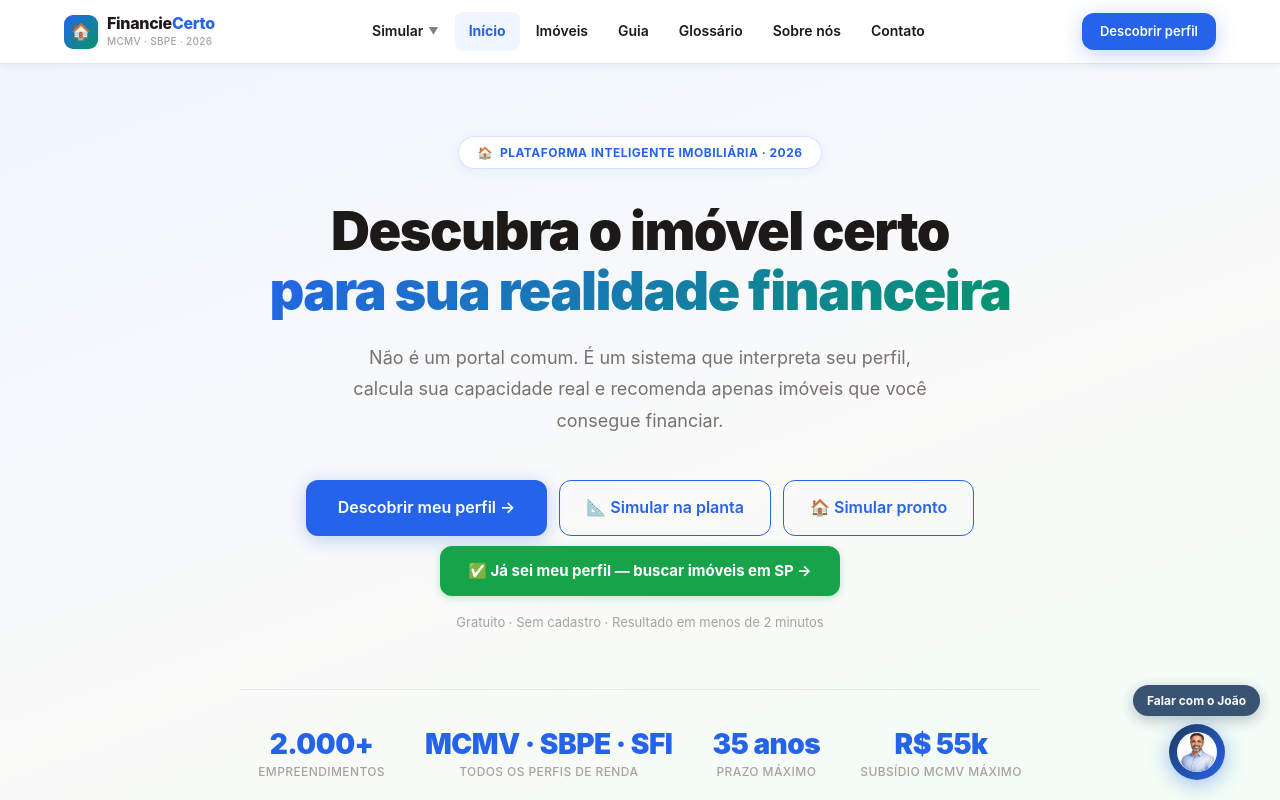
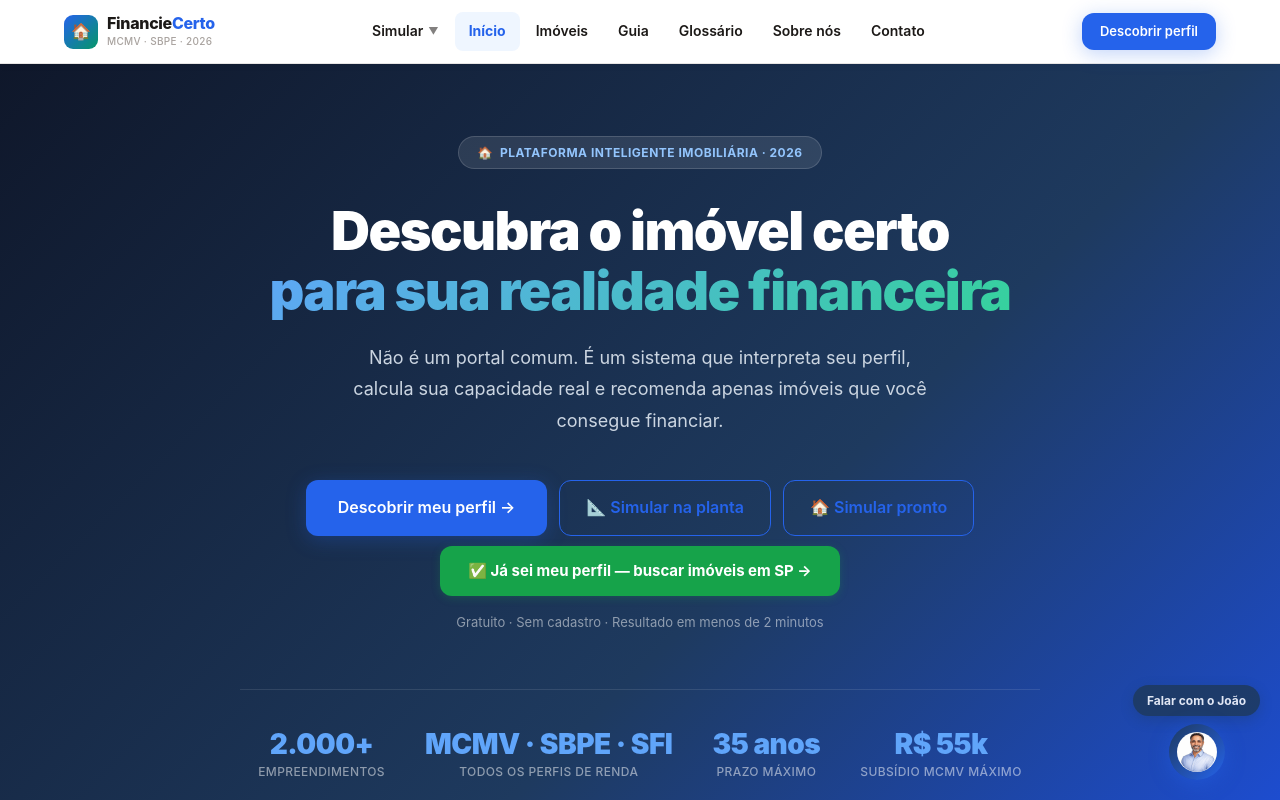
Before and after one commit to lucianomartim30-hue/financiecerto-next, a Next.js app: page / in a window 1280 px wide. Shown: the top 800 px of the page. Built offline with nearby package versions, Linux system fonts and the light colour scheme.

Commit message:
feat: padronizar heroes com azul marinho fintech em todas as páginas

```diff
--- a/app/glossario/page.tsx
+++ b/app/glossario/page.tsx
@@ -282,31 +282,31 @@ export default function GlossarioPage() {
 
       {/* ── Hero ───────────────────────────────────────────────────── */}
       <section style={{
-        background: 'linear-gradient(160deg, #eff6ff 0%, #fafaf9 60%, #f0fdf4 100%)',
+        background: 'linear-gradient(135deg, #0f172a 0%, #1e3a5f 60%, #1d4ed8 100%)',
         padding: '80px 24px 64px',
         textAlign: 'center',
       }}>
         <div className="container" style={{ maxWidth: '680px' }}>
           <div style={{
             display: 'inline-flex', alignItems: 'center', gap: '8px',
-            background: 'rgba(37,99,235,.08)',
-            border: '1px solid rgba(37,99,235,.2)',
+            background: 'rgba(255,255,255,.1)',
+            border: '1px solid rgba(255,255,255,.15)',
             borderRadius: '99px', padding: '5px 14px',
             marginBottom: '24px',
           }}>
             <span style={{ fontSize: '14px' }}>🔤</span>
-            <span style={{ fontSize: '12px', fontWeight: '700', color: '#2563eb', letterSpacing: '0.5px', textTransform: 'uppercase' }}>
+            <span style={{ fontSize: '12px', fontWeight: '700', color: '#93c5fd', letterSpacing: '0.5px', textTransform: 'uppercase' }}>
               Glossário
             </span>
           </div>
 
-          <h1 style={{ fontSize: 'clamp(28px, 5vw, 44px)', fontWeight: '800', color: '#0f172a', lineHeight: 1.2, marginBottom: '16px' }}>
+          <h1 style={{ fontSize: 'clamp(28px, 5vw, 44px)', fontWeight: '800', color: '#fff', lineHeight: 1.2, marginBottom: '16px' }}>
             Termos do{' '}
-            <span style={{ color: '#2563eb' }}>
+            <span style={{ background: 'linear-gradient(135deg, #818cf8, #38bdf8)', WebkitBackgroundClip: 'text', WebkitTextFillColor: 'transparent' }}>
               Financiamento Imobiliário
             </span>
           </h1>
-          <p style={{ fontSize: '16px', color: '#64748b', lineHeight: 1.7, marginBottom: '36px' }}>
+          <p style={{ fontSize: '16px', color: '#cbd5e1', lineHeight: 1.7, marginBottom: '36px' }}>
             {TERMS.length} termos explicados de forma clara e objetiva — do MCMV ao ITBI, de SAC a SIOPI.
           </p>
 
@@ -324,14 +324,14 @@ export default function GlossarioPage() {
               style={{
                 width: '100%',
                 padding: '14px 16px 14px 46px',
-                border: '1.5px solid #e2e8f0',
+                border: '1.5px solid rgba(255,255,255,.15)',
                 borderRadius: '12px',
-                background: '#fff',
-                color: '#0f172a',
+                background: 'rgba(255,255,255,.1)',
+                color: '#fff',
                 fontSize: '15px',
                 outline: 'none',
+                backdropFilter: 'blur(8px)',
                 boxSizing: 'border-box',
-                boxShadow: '0 1px 4px rgba(0,0,0,.06)',
               }}
             />
           </div>
--- a/app/guia/page.tsx
+++ b/app/guia/page.tsx
@@ -117,25 +117,45 @@ export default function GuiaPage() {
 
       {/* Hero */}
       <section style={{
-        background: 'linear-gradient(160deg, #eff6ff 0%, #fafaf9 60%, #f0fdf4 100%)',
-        borderBottom: '1px solid var(--border)',
+        background: 'linear-gradient(135deg, #0f172a 0%, #1e3a5f 60%, #1d4ed8 100%)',
+        borderBottom: '1px solid rgba(255,255,255,.08)',
         padding: '64px 24px 72px',
         textAlign: 'center',
       }}>
         <div style={{ maxWidth: '680px', margin: '0 auto' }}>
-          <p className="section-label">Educação Financeira</p>
-          <h1 style={{ fontSize: 'clamp(28px, 4vw, 44px)', fontWeight: '900', letterSpacing: '-1px', marginBottom: '16px' }}>
+          <div style={{
+            display: 'inline-block',
+            background: 'rgba(255,255,255,.1)',
+            border: '1px solid rgba(255,255,255,.15)',
+            borderRadius: 999,
+            padding: '5px 16px',
+            fontSize: 12, fontWeight: 700,
+            color: '#93c5fd',
+            letterSpacing: '1px',
+            textTransform: 'uppercase',
+            marginBottom: 20,
+          }}>
+            Educação Financeira
+          </div>
+          <h1 style={{ fontSize: 'clamp(28px, 4vw, 44px)', fontWeight: '900', letterSpacing: '-1px', marginBottom: '16px', color: '#fff' }}>
             Guia Completo de Financiamento
           </h1>
-          <p style={{ fontSize: '17px', color: 'var(--text-muted)', lineHeight: '1.7', maxWidth: '540px', margin: '0 auto 32px' }}>
+          <p style={{ fontSize: '17px', color: '#cbd5e1', lineHeight: '1.7', maxWidth: '540px', margin: '0 auto 32px' }}>
             Tudo que você precisa saber sobre o processo real da compra imobiliária no Brasil —
             do MCMV ao habite-se.
           </p>
           <div style={{ display: 'flex', gap: '10px', justifyContent: 'center', flexWrap: 'wrap' }}>
-            <Link href="/simulador" className="btn-primary">
+            <Link href="/simulador" style={{
+              background: '#2563eb', color: '#fff', borderRadius: 10,
+              padding: '13px 26px', fontSize: 15, fontWeight: 700, textDecoration: 'none',
+            }}>
               Simular agora →
             </Link>
-            <Link href="/glossario" className="btn-outline">
+            <Link href="/glossario" style={{
+              background: 'rgba(255,255,255,.1)', color: '#fff',
+              border: '1px solid rgba(255,255,255,.2)',
+              borderRadius: 10, padding: '13px 26px', fontSize: 15, fontWeight: 700, textDecoration: 'none',
+            }}>
               🔤 Ver glossário
             </Link>
           </div>
--- a/app/page.tsx
+++ b/app/page.tsx
@@ -85,8 +85,8 @@ export default function Home() {
 
       {/* ── Hero ────────────────────────────────────────────────────────────── */}
       <section style={{
-        background: 'linear-gradient(160deg, #eff6ff 0%, #fafaf9 55%, #f0fdf4 100%)',
-        borderBottom: '1px solid var(--border)',
+        background: 'linear-gradient(135deg, #0f172a 0%, #1e3a5f 60%, #1d4ed8 100%)',
+        borderBottom: '1px solid rgba(255,255,255,.08)',
         padding: '72px 24px 80px',
         textAlign: 'center',
       }}>
@@ -95,9 +95,9 @@ export default function Home() {
           {/* Badge */}
           <div style={{
             display: 'inline-flex', alignItems: 'center', gap: '7px',
-            background: 'rgba(255,255,255,.9)',
-            color: 'var(--primary)',
-            border: '1px solid rgba(37,99,235,.18)',
+            background: 'rgba(255,255,255,.1)',
+            color: '#93c5fd',
+            border: '1px solid rgba(255,255,255,.15)',
             borderRadius: '99px',
             padding: '6px 18px',
             fontSize: '12px',
@@ -105,7 +105,6 @@ export default function Home() {
             letterSpacing: '0.5px',
             textTransform: 'uppercase',
             marginBottom: '32px',
-            boxShadow: '0 2px 12px rgba(37,99,235,.08)',
           }}>
             <span>🏠</span> Plataforma inteligente imobiliária · 2026
           </div>
@@ -116,12 +115,12 @@ export default function Home() {
             fontWeight: '900',
             lineHeight: '1.1',
             letterSpacing: '-1.5px',
-            color: 'var(--text)',
+            color: '#fff',
             marginBottom: '22px',
           }}>
             Descubra o imóvel certo{' '}
             <span style={{
-              background: 'linear-gradient(135deg, var(--primary), var(--accent))',
+              background: 'linear-gradient(135deg, #60a5fa, #34d399)',
               WebkitBackgroundClip: 'text',
               WebkitTextFillColor: 'transparent',
               backgroundClip: 'text',
@@ -134,7 +133,7 @@ export default function Home() {
           {/* Subtítulo */}
           <p style={{
             fontSize: '18px',
-            color: 'var(--text-muted)',
+            color: '#cbd5e1',
             lineHeight: '1.75',
             marginBottom: '44px',
             maxWidth: '580px',
@@ -171,7 +170,7 @@ export default function Home() {
             </Link>
           </div>
 
-          <p style={{ fontSize: '13px', color: 'var(--text-faint)', marginTop: '16px' }}>
+          <p style={{ fontSize: '13px', color: 'rgba(255,255,255,.5)', marginTop: '16px' }}>
             Gratuito · Sem cadastro · Resultado em menos de 2 minutos
           </p>
 
@@ -183,21 +182,21 @@ export default function Home() {
             flexWrap: 'wrap',
             marginTop: '56px',
             paddingTop: '40px',
-            borderTop: '1px solid rgba(0,0,0,.07)',
+            borderTop: '1px solid rgba(255,255,255,.1)',
           }}>
             {STATS.map((s) => (
               <Link key={s.label} href={s.href} style={{ textAlign: 'center', textDecoration: 'none' }}>
                 <div style={{
                   fontSize: '28px',
                   fontWeight: '900',
-                  color: 'var(--primary)',
+                  color: '#60a5fa',
                   letterSpacing: '-0.5px',
                   lineHeight: 1,
                   marginBottom: '4px',
                 }}>
                   {s.value}
                 </div>
-                <div style={{ fontSize: '12px', color: 'var(--text-faint)', fontWeight: '500', textTransform: 'uppercase', letterSpacing: '0.4px' }}>
+                <div style={{ fontSize: '12px', color: 'rgba(255,255,255,.5)', fontWeight: '500', textTransform: 'uppercase', letterSpacing: '0.4px' }}>
                   {s.label}
                 </div>
               </Link>
--- a/app/sobre/page.tsx
+++ b/app/sobre/page.tsx
@@ -12,20 +12,20 @@ export default function SobrePage() {
 
       {/* ── SEÇÃO 1 — HERO ─────────────────────────────────────────────────── */}
       <section style={{
-        background: 'linear-gradient(160deg, #eff6ff 0%, #fafaf9 60%, #f0fdf4 100%)',
+        background: 'linear-gradient(135deg, #0f172a 0%, #1e3a5f 60%, #1d4ed8 100%)',
         padding: '80px 24px 72px',
         textAlign: 'center',
       }}>
         <div style={{ maxWidth: 760, margin: '0 auto' }}>
           <div style={{
             display: 'inline-block',
-            background: 'rgba(37,99,235,.08)',
-            border: '1px solid rgba(37,99,235,.2)',
+            background: 'rgba(255,255,255,0.1)',
+            border: '1px solid rgba(255,255,255,0.15)',
             borderRadius: 999,
             padding: '6px 18px',
             fontSize: 12,
             fontWeight: 700,
-            color: '#2563eb',
+            color: '#93c5fd',
             letterSpacing: '1px',
             textTransform: 'uppercase',
             marginBottom: 28,
@@ -36,17 +36,17 @@ export default function SobrePage() {
           <h1 style={{
             fontSize: 'clamp(26px, 5vw, 44px)',
             fontWeight: 900,
-            color: '#0f172a',
+            color: '#fff',
             lineHeight: 1.15,
             marginBottom: 24,
           }}>
             O mercado imobiliário tem muitos portais.<br />
-            <span style={{ color: '#2563eb' }}>Nenhum deles começa pela sua realidade financeira.</span>
+            <span style={{ color: '#60a5fa' }}>Nenhum deles começa pela sua realidade financeira.</span>
           </h1>
 
           <p style={{
             fontSize: 'clamp(15px, 2vw, 18px)',
-            color: '#475569',
+            color: '#cbd5e1',
             lineHeight: 1.8,
             maxWidth: 600,
             margin: '0 auto 40px',
@@ -60,14 +60,15 @@ export default function SobrePage() {
               background: '#2563eb', color: '#fff',
               borderRadius: 12, padding: '14px 28px',
               fontSize: 15, fontWeight: 700, textDecoration: 'none',
+              border: '2px solid #3b82f6',
             }}>
               Descobrir meu perfil →
             </Link>
             <Link href="/imoveis" style={{
-              background: '#fff', color: '#0f172a',
+              background: 'rgba(255,255,255,0.08)', color: '#fff',
               borderRadius: 12, padding: '14px 28px',
               fontSize: 15, fontWeight: 700, textDecoration: 'none',
-              border: '1.5px solid #e2e8f0',
+              border: '2px solid rgba(255,255,255,0.2)',
             }}>
               Explorar imóveis →
             </Link>
```
